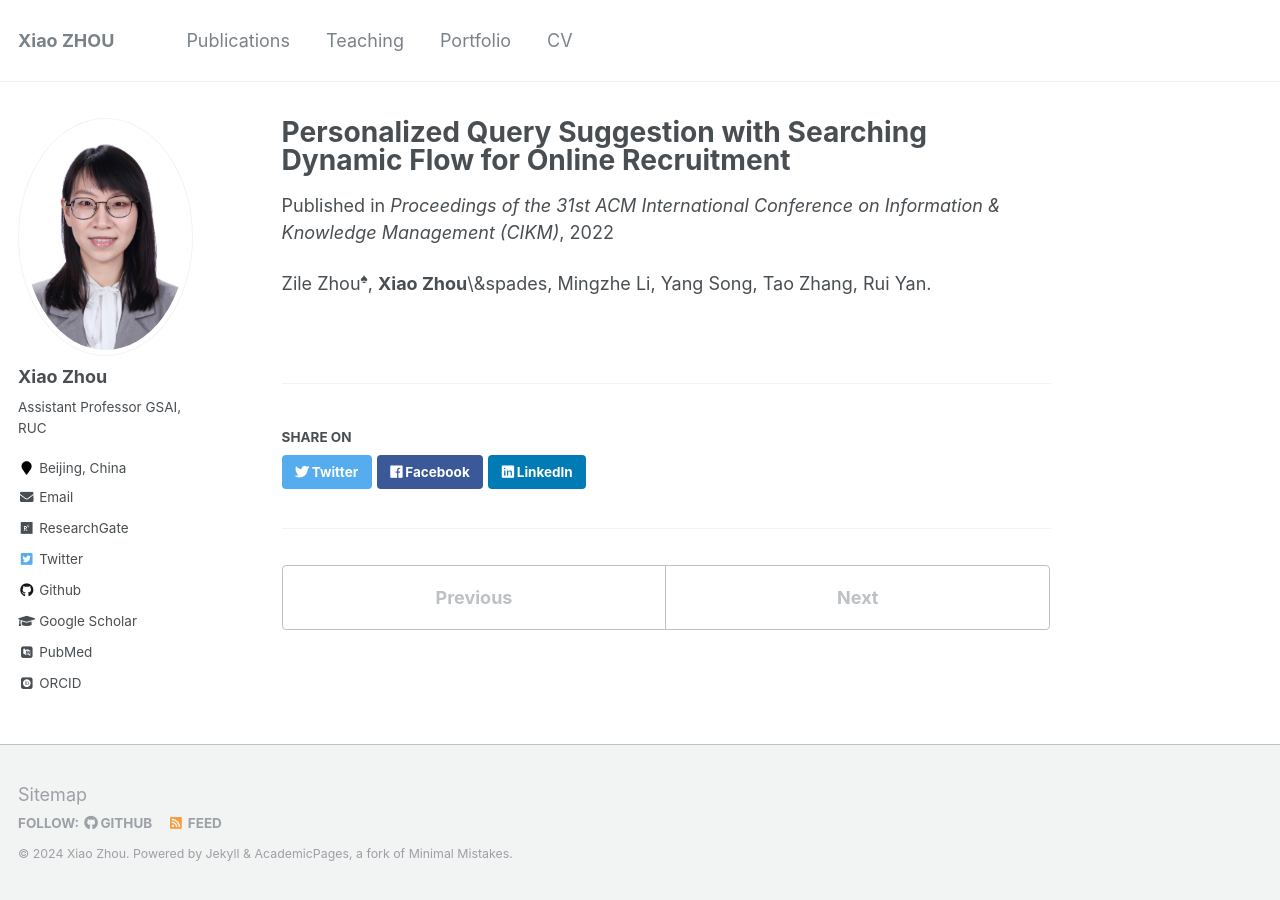
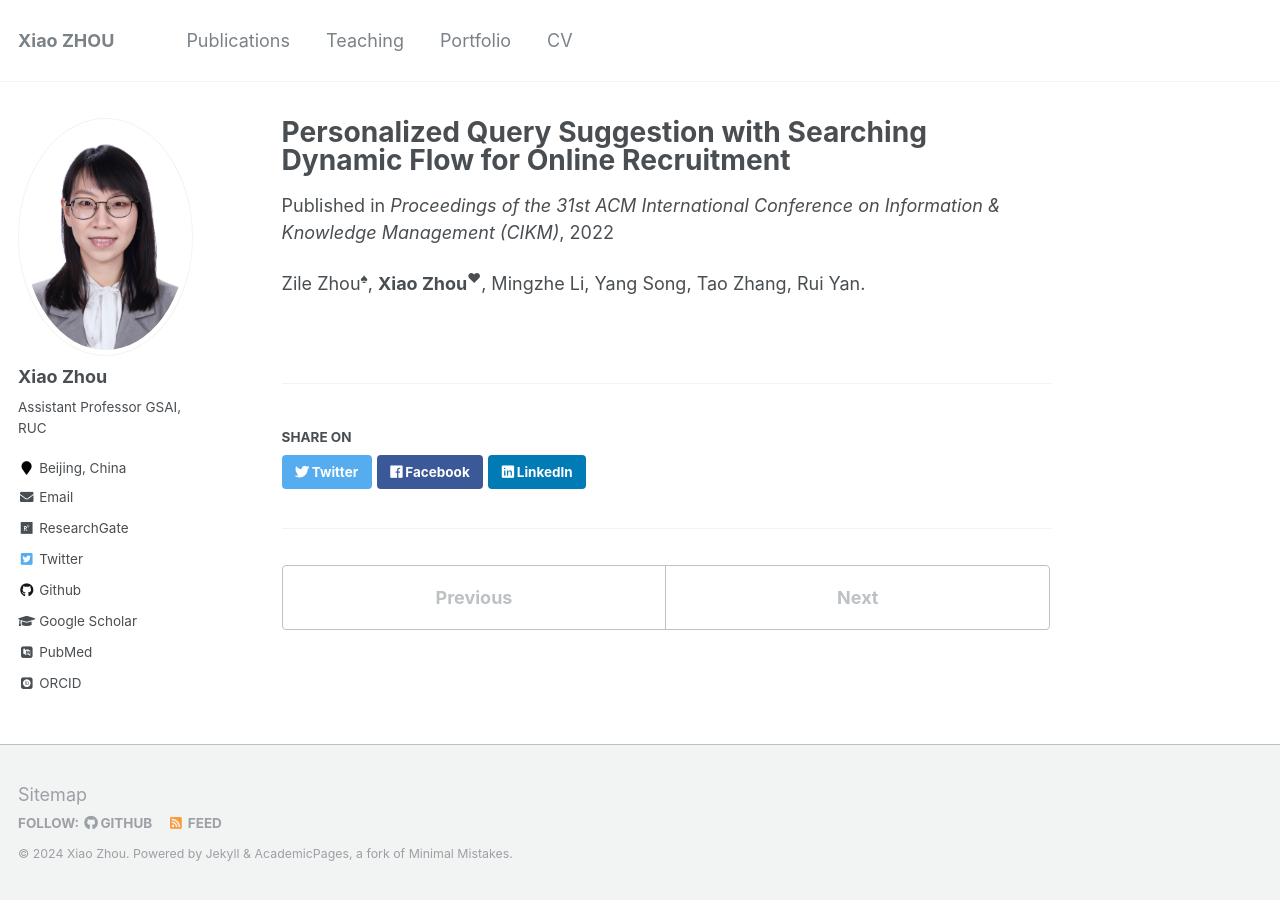
Before and after one commit to lxin131/XiaoZHOUCAM.github.io, a Jekyll site: the page built from _publications/CIKM2022.md, in a window 1280 px wide. Built offline with Jekyll 4.4.1, drawn with Linux system fonts in a browser that asks for light colours; some web fonts are replaced.

Commit message:
Update CIKM2022.md

```diff
--- a/_publications/CIKM2022.md
+++ b/_publications/CIKM2022.md
@@ -6,4 +6,4 @@ venue: 'Proceedings of the 31st ACM International Conference on Information & Kn
 paperurl: 'http://XiaoZHOUCAM.github.io/files/CIKM2022.pdf'
 ---
 
-Zile Zhou<sup>&spades;</sup>, **Xiao Zhou**\&spades, Mingzhe Li, Yang Song, Tao Zhang, Rui Yan.
+Zile Zhou<sup>&spades;</sup>, **Xiao Zhou**<sup>&hearts;</sup>, Mingzhe Li, Yang Song, Tao Zhang, Rui Yan.
```
